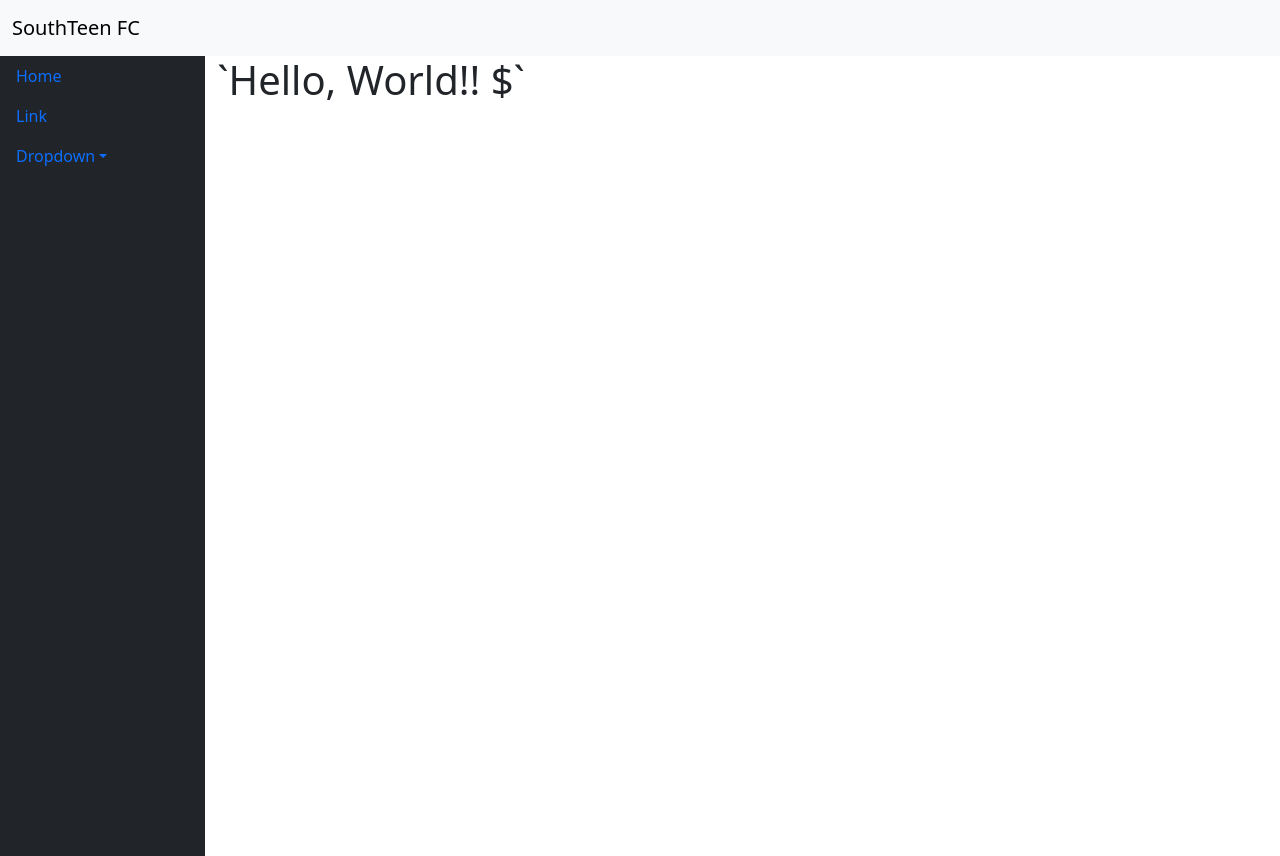
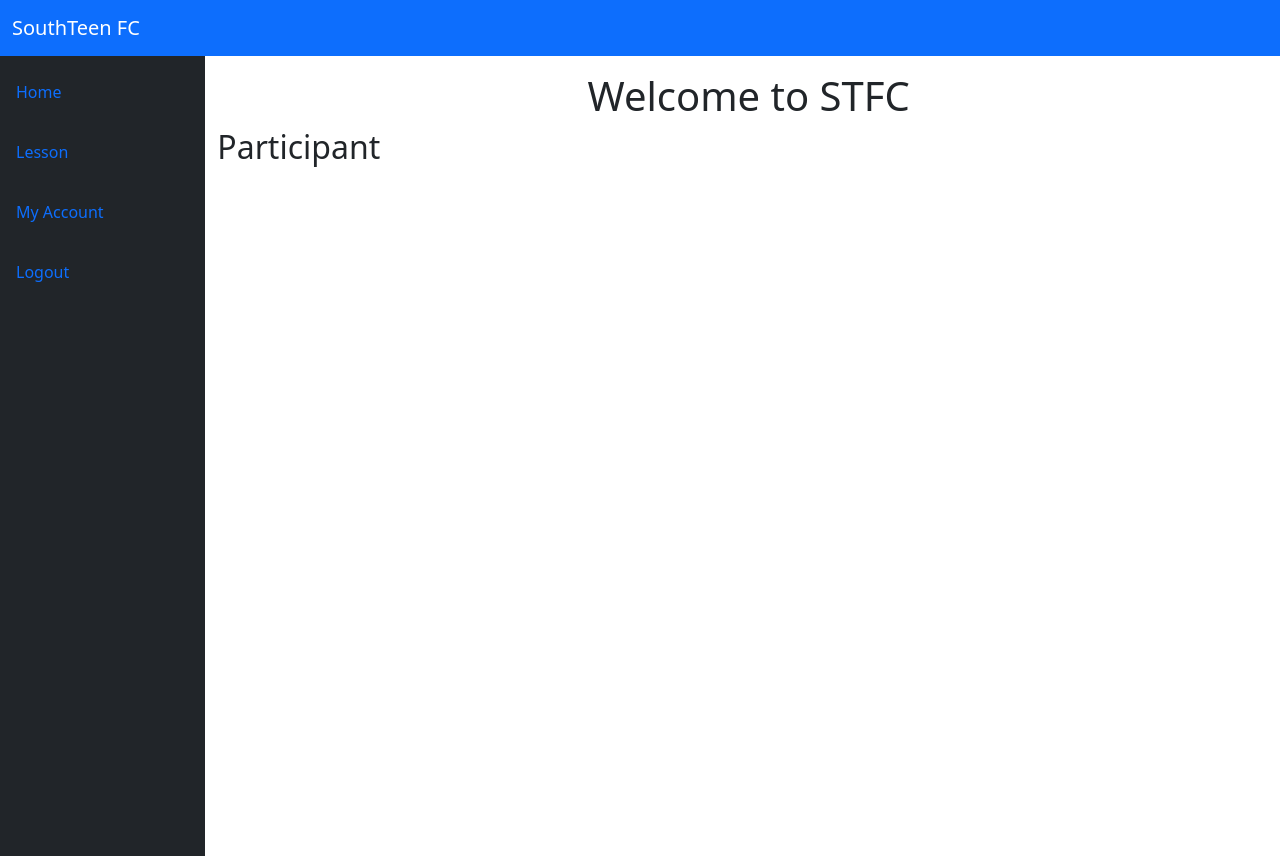
Before and after one commit to Victorchanhc/react-leave-system, a Next.js app in the folder react-leave-system/: page / in a window 1280 px wide. Built offline with nearby package versions, Linux system fonts and the light colour scheme.

Commit message:
commit home page setting

```diff
--- /dev/null
+++ b/react-leave-system/Components/HomeInfo.tsx
@@ -0,0 +1,10 @@
+
+
+
+export function HomeInfo(){
+    return (
+        <div>
+            <h2>Participant</h2>
+        </div>
+    )
+}
--- a/react-leave-system/Components/SideBar.tsx
+++ b/react-leave-system/Components/SideBar.tsx
@@ -1,6 +1,6 @@
 "use client"
 import React from "react";
-import { Col, Nav, NavDropdown, Offcanvas, Row } from "react-bootstrap";
+import { Col, ListGroup, ListGroupItem, Nav, Navbar, NavDropdown, Offcanvas, Row } from "react-bootstrap";
 import 'bootstrap/dist/css/bootstrap.min.css';
 
 
@@ -8,32 +8,16 @@ import 'bootstrap/dist/css/bootstrap.min.css';
 export default function SideBar() {
     return (
         <>
-            <Offcanvas className="col-md-2 bg-dark" responsive="lg">
-                <Offcanvas.Header >
-                    <Offcanvas.Title id={`offcanvasNavbarLabel-expand-lg`}>
-                        Offcanvas
-                    </Offcanvas.Title>
-                </Offcanvas.Header>
+            <Navbar.Offcanvas className="col-md-2 bg-dark" responsive="lg">
                 <Offcanvas.Body>
-                    <Nav className="flex-column justify-content-start pe-3">
-                        <Nav.Link href="#action1">Home</Nav.Link>
-                        <Nav.Link href="#action2">Link</Nav.Link>
-                        <NavDropdown
-                            title="Dropdown"
-                            id={`offcanvasNavbarDropdown-expand-lg`}
-                        >
-                            <NavDropdown.Item href="#action3">Action</NavDropdown.Item>
-                            <NavDropdown.Item href="#action4">
-                                Another action
-                            </NavDropdown.Item>
-                            <NavDropdown.Divider />
-                            <NavDropdown.Item href="#action5">
-                                Something else here
-                            </NavDropdown.Item>
-                        </NavDropdown>
+                    <Nav className="flex-column justify-content-start container-fluid pt-3 pe-0">
+                        <Nav.Link href="#action1" className="navItem">Home</Nav.Link>
+                        <Nav.Link href="#action2" className="navItem">Lesson</Nav.Link>
+                        <Nav.Link href="#action3" className="navItem">My Account</Nav.Link>
+                        <Nav.Link href="#action4" className="navItem">Logout</Nav.Link>
                     </Nav>
                 </Offcanvas.Body>
-            </Offcanvas>
+            </Navbar.Offcanvas>
         </>
 
 
--- a/react-leave-system/Components/SideNavbar.tsx
+++ b/react-leave-system/Components/SideNavbar.tsx
@@ -2,17 +2,14 @@
 
 import React from 'react';
 import { useState } from 'react';
-import { Button, Col, Form, Nav, Navbar, NavbarBrand, NavbarCollapse, NavbarToggle, NavDropdown, Offcanvas, OffcanvasBody, OffcanvasHeader, OffcanvasTitle, Row } from 'react-bootstrap';
+import { Nav, Navbar, NavDropdown, Offcanvas } from 'react-bootstrap';
 import Container from 'react-bootstrap/Container';
-import Sidebar from './SideBar';
 
 export function SideNavbar() {
 
-  const [show, setShow] = useState(false)
-
   return (
     <>
-      <Navbar expand='lg' className="bg-body-tertiary">
+      <Navbar expand='lg' className="bg-primary">
         <Container fluid>
           <Navbar.Toggle aria-controls={`offcanvasNavbar-expand-lg`} />
           <Navbar.Offcanvas
@@ -23,11 +20,11 @@ export function SideNavbar() {
           >
             <Offcanvas.Header closeButton>
               <Offcanvas.Title id={`offcanvasNavbarLabel-expand-lg`}>
-                Offcanvas
+                Menu
               </Offcanvas.Title>
             </Offcanvas.Header>
             <Offcanvas.Body>
-              <Nav className="flex-column justify-content-start">
+              <Nav className="flex-column justify-content-start container-fluid pt-3 pe-0">
                 <Nav.Link href="#action1">Home</Nav.Link>
                 <Nav.Link href="#action2">Link</Nav.Link>
                 <NavDropdown
@@ -46,7 +43,7 @@ export function SideNavbar() {
               </Nav>
             </Offcanvas.Body>
           </Navbar.Offcanvas>
-          <Navbar.Brand href="#">SouthTeen FC</Navbar.Brand>
+          <Navbar.Brand href="#" className='text-white '>SouthTeen FC</Navbar.Brand>
         </Container>
       </Navbar>
     </>
--- a/react-leave-system/app/globals.css
+++ b/react-leave-system/app/globals.css
@@ -33,6 +33,7 @@ body {
 a {
   color: inherit;
   text-decoration: none;
+
 }
 
 @media (prefers-color-scheme: dark) {
@@ -40,3 +41,7 @@ a {
     color-scheme: dark;
   }
 }
+
+.navItem {
+  height: 60px;
+}
--- a/react-leave-system/app/page.tsx
+++ b/react-leave-system/app/page.tsx
@@ -1,14 +1,18 @@
 import Image from "next/image";
 import styles from "./page.module.css";
 import React from "react";
+import SideBar from "../Components/SideBar";
+import { HomeInfo } from "../Components/HomeInfo";
 
 export default function Home() {
   return (
     <div>
-      <h1>
-      `Hello, World!! ${}`
-
+      <h1 className="text-center mt-3">
+        Welcome to STFC
       </h1>
+      <div className="participantContainer">
+        <HomeInfo/>
+      </div>
     </div>
   );
 }
```
